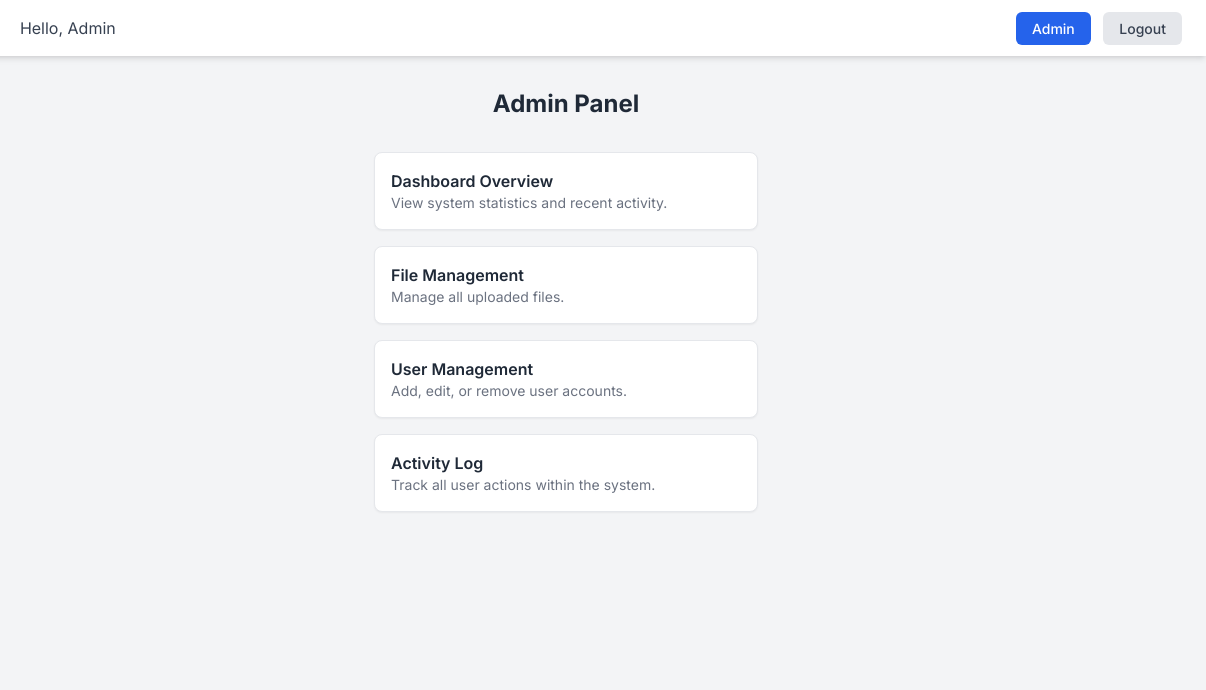
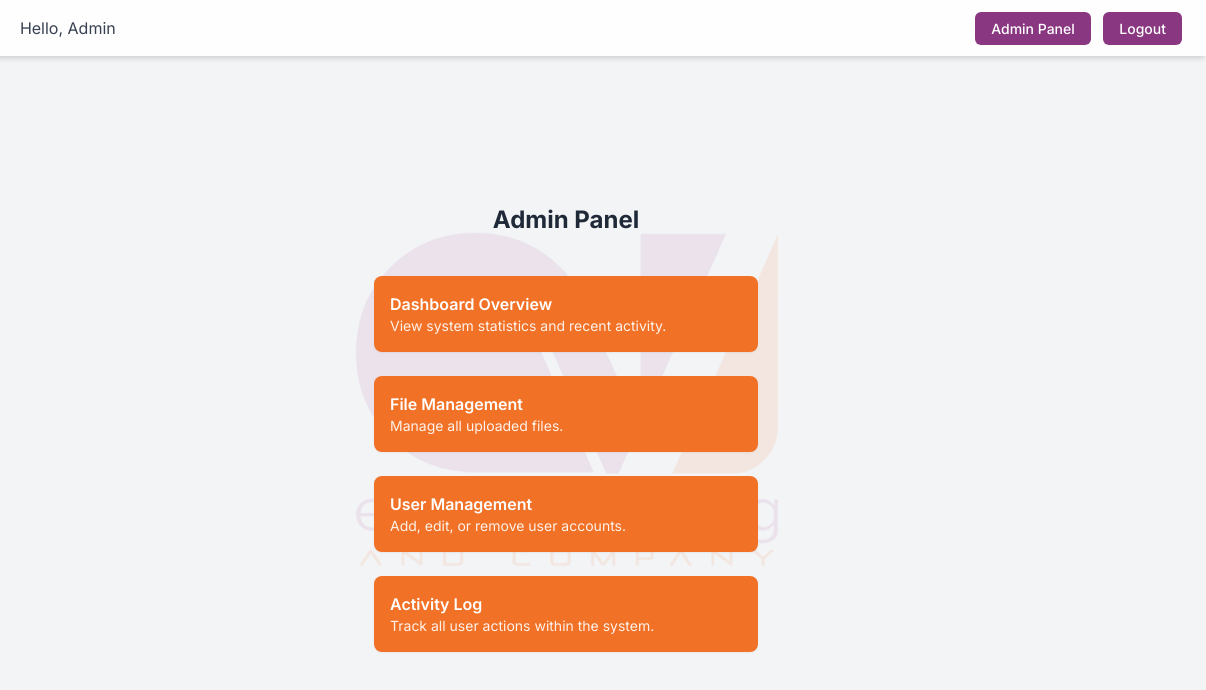
Before and after one commit to aimimusa/evfile, a website: page admin/panel.html in a window 1280 px wide. Shown: the full height of the page, 74-1280 px from the left. Drawn offline with nearby package versions, Linux system fonts and the light colour scheme.

Commit message:
Add files via upload

```diff
--- a/admin/panel.html
+++ b/admin/panel.html
@@ -1,5 +1,5 @@
 <!DOCTYPE html>
-<html lang="en">
+<html lang="en" class="h-full">
 <head>
     <meta charset="UTF-8">
     <meta name="viewport" content="width=device-width, initial-scale=1.0">
@@ -7,46 +7,65 @@
     <script src="https://cdn.tailwindcss.com"></script>
     <link href="https://fonts.googleapis.com/css2?family=Inter:wght@400;500;600;700&display=swap" rel="stylesheet">
     <style>
-        body { font-family: 'Inter', sans-serif; }
+        body {
+            font-family: 'Inter', sans-serif;
+            position: relative;
+        }
+
+        /* Transparent Logo Background */
+        body::after {
+            content: '';
+            position: fixed;
+            top: 0;
+            left: 0;
+            height: 100%;
+            width: 100%;
+            z-index: -1;
+            background-image: url('/img/EVCA.png');
+            background-repeat: no-repeat;
+            background-position: center center;
+            background-size: 500px;
+            opacity: 0.1;
+        }
     </style>
 </head>
-<body class="bg-gray-100">
+<body class="bg-gray-100 h-full flex flex-col">
 
     <!-- Header -->
-    <header class="bg-white shadow-md">
+    <header class="bg-white/90 shadow-md backdrop-blur-sm sticky top-0 z-10">
         <nav class="container mx-auto px-6 py-3 flex justify-between items-center">
             <div class="flex items-center">
                 <img src="/img/EVCA.png" alt="EVCA Logo" class="h-8 w-auto">
                 <div class="ml-6 text-gray-700">Hello, Admin</div>
             </div>
             <div>
-                <a href="/admin/panel" class="px-4 py-2 text-sm font-medium text-white bg-blue-600 rounded-md">Admin</a>
-                <a href="/logout" class="ml-2 px-4 py-2 text-sm font-medium text-gray-700 bg-gray-200 rounded-md hover:bg-gray-300">Logout</a>
+                <a href="/admin/panel" class="px-4 py-2 text-sm font-medium text-white bg-[#893780] rounded-md hover:bg-[#f17126]">Admin Panel</a>
+                <a href="/logout" class="ml-2 px-4 py-2 text-sm font-medium text-white bg-[#893780] rounded-md hover:bg-[#f17126]">Logout</a>
             </div>
         </nav>
     </header>
 
     <!-- Main Content -->
-    <main class="container mx-auto p-4 md:p-8 flex justify-center">
-        <div class="w-full max-w-lg text-center">
-            <h1 class="text-2xl font-bold text-gray-800 mb-8">Admin Panel</h1>
+    <main class="flex-grow container mx-auto p-4 md:p-8 flex items-center justify-center">
+        <div class="w-full max-w-lg text-center py-8">
+            <h1 class="text-2xl font-bold text-gray-800 mb-10">Admin Panel</h1>
 
-            <div class="space-y-4 flex flex-col items-center">
-                <a href="/admin/dashboard" class="w-full max-w-sm text-left p-4 bg-white border border-gray-200 rounded-lg shadow-sm hover:bg-gray-50 transition-colors duration-200">
-                    <h2 class="font-semibold text-gray-800">Dashboard Overview</h2>
-                    <p class="text-sm text-gray-500">View system statistics and recent activity.</p>
+            <div class="space-y-6 flex flex-col items-center">
+                <a href="/admin/dashboard" class="w-full max-w-sm text-left p-4 bg-[#f17126] text-white rounded-lg shadow-sm hover:bg-[#893780] transition-colors duration-200">
+                    <h2 class="font-semibold">Dashboard Overview</h2>
+                    <p class="text-sm opacity-90">View system statistics and recent activity.</p>
                 </a>
-                <a href="/" class="w-full max-w-sm text-left p-4 bg-white border border-gray-200 rounded-lg shadow-sm hover:bg-gray-50 transition-colors duration-200">
-                    <h2 class="font-semibold text-gray-800">File Management</h2>
-                    <p class="text-sm text-gray-500">Manage all uploaded files.</p>
+                <a href="/" class="w-full max-w-sm text-left p-4 bg-[#f17126] text-white rounded-lg shadow-sm hover:bg-[#893780] transition-colors duration-200">
+                    <h2 class="font-semibold">File Management</h2>
+                    <p class="text-sm opacity-90">Manage all uploaded files.</p>
                 </a>
-                <a href="/admin/users" class="w-full max-w-sm text-left p-4 bg-white border border-gray-200 rounded-lg shadow-sm hover:bg-gray-50 transition-colors duration-200">
-                    <h2 class="font-semibold text-gray-800">User Management</h2>
-                    <p class="text-sm text-gray-500">Add, edit, or remove user accounts.</p>
+                <a href="/admin/users" class="w-full max-w-sm text-left p-4 bg-[#f17126] text-white rounded-lg shadow-sm hover:bg-[#893780] transition-colors duration-200">
+                    <h2 class="font-semibold">User Management</h2>
+                    <p class="text-sm opacity-90">Add, edit, or remove user accounts.</p>
                 </a>
-                <a href="/admin/activity" class="w-full max-w-sm text-left p-4 bg-white border border-gray-200 rounded-lg shadow-sm hover:bg-gray-50 transition-colors duration-200">
-                    <h2 class="font-semibold text-gray-800">Activity Log</h2>
-                    <p class="text-sm text-gray-500">Track all user actions within the system.</p>
+                <a href="/admin/activity" class="w-full max-w-sm text-left p-4 bg-[#f17126] text-white rounded-lg shadow-sm hover:bg-[#893780] transition-colors duration-200">
+                    <h2 class="font-semibold">Activity Log</h2>
+                    <p class="text-sm opacity-90">Track all user actions within the system.</p>
                 </a>
             </div>
         </div>
```
Also changed, not shown: add.html (+8 -8 lines), admin/activity.html (+39 -9 lines), admin/dashboard.html (+30 -9 lines), admin/users.html (+29 -9 lines), index.html (+52 -13 lines).
